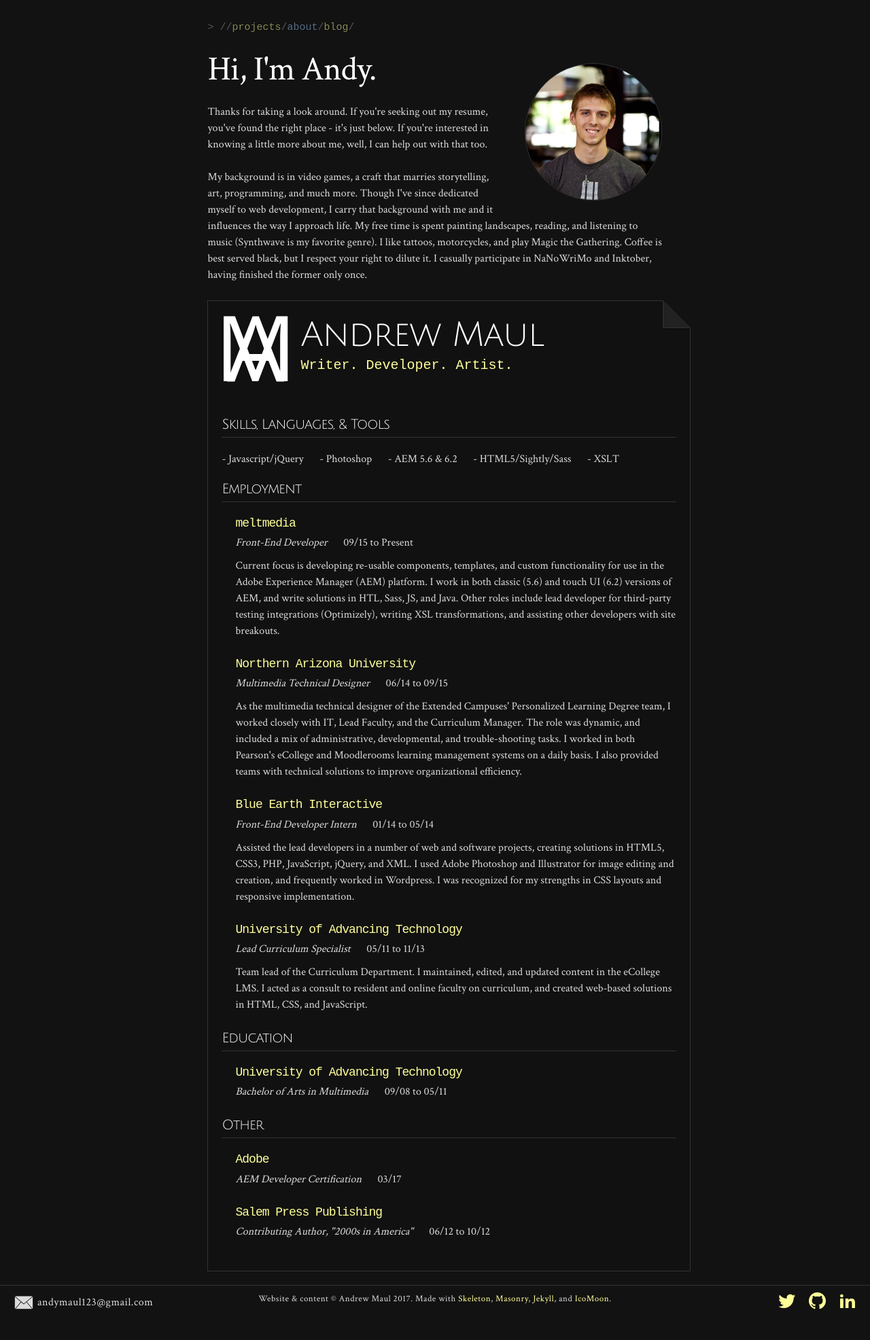
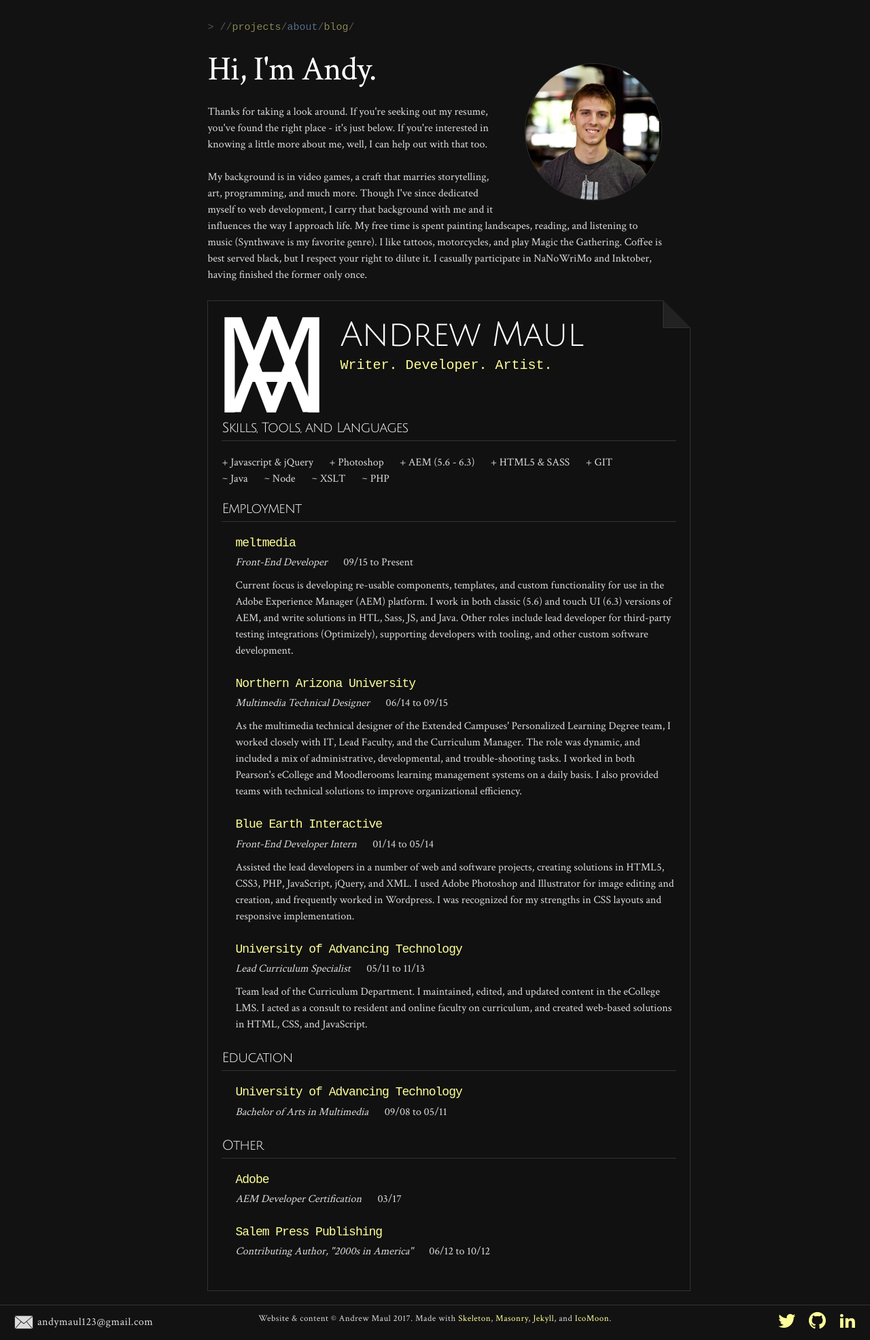
Before and after one commit to andymaul123/website-blog, a Jekyll site: the page built from about/index.html, in a window 1280 px wide. Shown: the whole page at 68% size. Built offline with Jekyll 4.4.1, drawn with Linux system fonts in a browser that asks for light colours; some web fonts are replaced; before the commit the page ends 1943 px from its top, so only the background shows below that.

Commit message:
More updates

```diff
--- a/_sass/_styles.scss
+++ b/_sass/_styles.scss
@@ -309,6 +309,9 @@
     width: 100%;
     padding: 2rem;
     margin-bottom: 2rem;
+    @media (max-width:549px){
+        width: auto;
+    }
     &:before {
         content: "";
         position: absolute;
@@ -335,9 +338,9 @@
         width: 0;
     }
     .logo {
-        max-width: 100px;
-        @media(max-width: 919px) {
-            max-width: 100%;
+        max-width: 100%;
+        @media (max-width:549px){
+            display: none;
         }
     }
     .sub-head {
@@ -348,11 +351,18 @@
         @media(max-width: 919px) {
             margin-bottom: 3rem;
         }
+        @media (max-width:549px){
+            margin-bottom: 2rem;
+            font-size: 1.6rem;
+        }
     }
     h1 {
         margin-bottom: 0;
         @media(max-width: 919px) {
             font-size: 4rem;
+        }
+        @media (max-width:549px){
+            font-size: 3rem;
         }
     }
     h2 {
@@ -367,6 +377,9 @@
         li {
             display: inline-block;
             margin: 0 2rem 0 0;
+            @media (max-width:549px){
+                display: block;
+            }
         }
         &:last-child {
             margin-bottom: 2rem;
@@ -375,6 +388,9 @@
     .info-block {
         padding-left: 2rem;
         margin-bottom: 2.5rem;
+        @media (max-width:549px){
+            padding-left: 1rem;
+        }
         h3, h3 a {
             font-size: 1.8rem;
             font-family: $monospace;
@@ -394,6 +410,10 @@
             margin: 0 0 1rem 0;
             em {
                 margin-right: 2rem;
+                @media (max-width:549px){
+                    margin-right: auto;
+                    display: block;
+                }
             }
         }
     }
--- a/about/index.html
+++ b/about/index.html
@@ -19,23 +19,29 @@
     <div class="eight columns left">
         <div class="resume outline">
             <div class="row">
-                <div class="two columns left">
+                <div class="three columns left">
                     <img src="../image/logo.svg" alt="logo" class="logo" />
                 </div>
-                <div class="ten columns left">
+                <div class="nine columns left">
                     <h1>Andrew Maul</h1>
                     <div class="sub-head">Writer. Developer. Artist.</div>
                 </div>
             </div>
             <div class="row">
                 <div class="twelve columns">
-                    <h2>Skills, Languages, &amp; Tools</h2>
+                    <h2>Skills, Tools, and Languages</h2>
                     <ul class="skills-list">
-                        <li>- Javascript/jQuery</li>
-                        <li>- Photoshop</li>
-                        <li>- AEM 5.6 &amp; 6.2</li>
-                        <li>- HTML5/Sightly/Sass</li>
-                        <li>- XSLT</li>
+                        <li>+ Javascript &amp; jQuery</li>
+                        <li>+ Photoshop</li>
+                        <li>+ AEM (5.6 - 6.3)</li>
+                        <li>+ HTML5 &amp; SASS</li>
+                        <li>+ GIT</li>
+                    </ul>
+                    <ul class="skills-list">
+                        <li>~ Java</li>
+                        <li>~ Node</li>
+                        <li>~ XSLT</li>
+                        <li>~ PHP</li>
                     </ul>
                 </div>
             </div>
@@ -45,7 +51,7 @@
                     <div class="info-block">
                         <h3><a href="https://www.meltmedia.com/" class="no-underline" target="_blank">meltmedia</a></h3>
                         <div class="position"><em>Front-End Developer</em> 09/15 to Present</div>
-                        <p>Current focus is developing re-usable components, templates, and custom functionality for use in the Adobe Experience Manager (AEM) platform. I work in both classic (5.6) and touch UI (6.2) versions of AEM, and write solutions in HTL, Sass, JS, and Java. Other roles include lead developer for third-party testing integrations (Optimizely), writing XSL transformations, and assisting other developers with site breakouts.</p>
+                        <p>Current focus is developing re-usable components, templates, and custom functionality for use in the Adobe Experience Manager (AEM) platform. I work in both classic (5.6) and touch UI (6.3) versions of AEM, and write solutions in HTL, Sass, JS, and Java. Other roles include lead developer for third-party testing integrations (Optimizely), supporting developers with tooling, and other custom software development.</p>
                     </div>
                     <div class="info-block">
                         <h3><a href="https://nau.edu/" class="no-underline" target="_blank">Northern Arizona University</a></h3>
```
